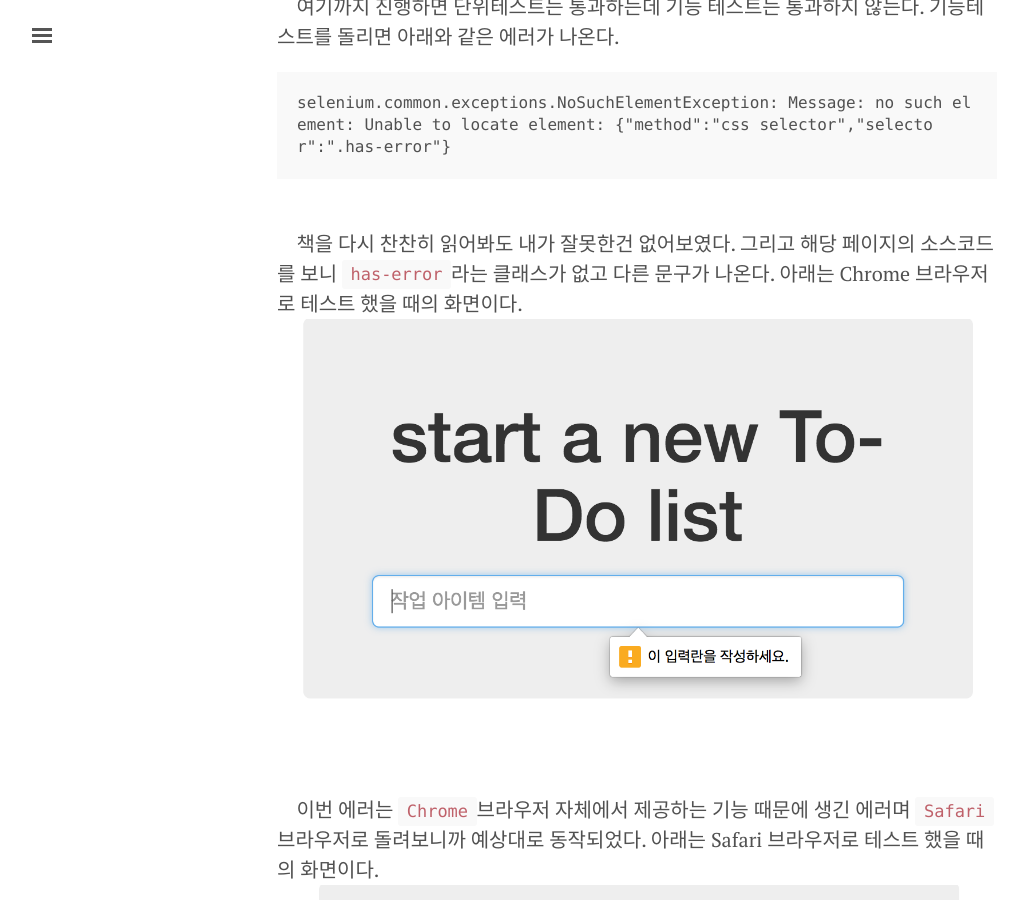
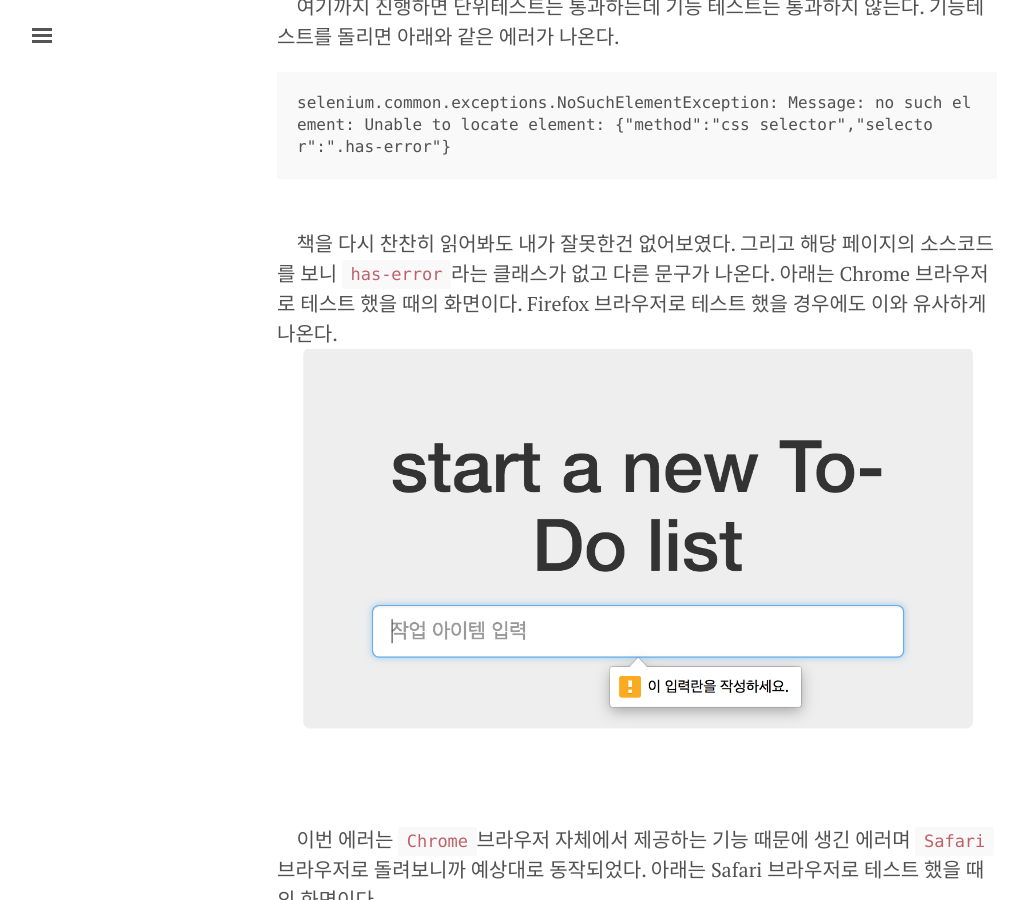
Before and after one commit to hyesun03/hyesun03.github.io, a Jekyll site: the page built from _posts/2016-09-29-djangoTDD08.md, in a window 1280 px wide and 900 px high, scrolled down 372 px. Shown: the whole window, without its empty margins (3-1027 px from the left). Built offline with Jekyll 4.4.1, drawn with Linux system fonts in a browser that asks for light colours; comment, search, counter and statistics services are not loaded.

Commit message:
chrome과 firefox는 결과가 같다(유사하다)

```diff
--- a/_posts/2016-09-29-djangoTDD08.md
+++ b/_posts/2016-09-29-djangoTDD08.md
@@ -10,7 +10,7 @@ comments: true
 &nbsp;&nbsp;&nbsp; 여기까지 진행하면 단위테스트는 통과하는데 기능 테스트는 통과하지 않는다. 기능테스트를 돌리면 아래와 같은 에러가 나온다.
 <pre>selenium.common.exceptions.NoSuchElementException: Message: no such element: Unable to locate element: {"method":"css selector","selector":".has-error"}</pre>
 <br>
-&nbsp;&nbsp;&nbsp; 책을 다시 찬찬히 읽어봐도 내가 잘못한건 없어보였다. 그리고 해당 페이지의 소스코드를 보니 `has-error`라는 클래스가 없고 다른 문구가 나온다. 아래는 Chrome 브라우저로 테스트 했을 때의 화면이다.
+&nbsp;&nbsp;&nbsp; 책을 다시 찬찬히 읽어봐도 내가 잘못한건 없어보였다. 그리고 해당 페이지의 소스코드를 보니 `has-error`라는 클래스가 없고 다른 문구가 나온다. 아래는 Chrome 브라우저로 테스트 했을 때의 화면이다. Firefox 브라우저로 테스트 했을 경우에도 이와 유사하게 나온다.
 ![chrome 브라우저의 결과]({{ site.url }}/images/djangoTDD_5.png)
 <br>
 &nbsp;&nbsp;&nbsp; 이번 에러는 `Chrome`브라우저 자체에서 제공하는 기능 때문에 생긴 에러며 `Safari`브라우저로 돌려보니까 예상대로 동작되었다. 아래는 Safari 브라우저로 테스트 했을 때의 화면이다.
```
